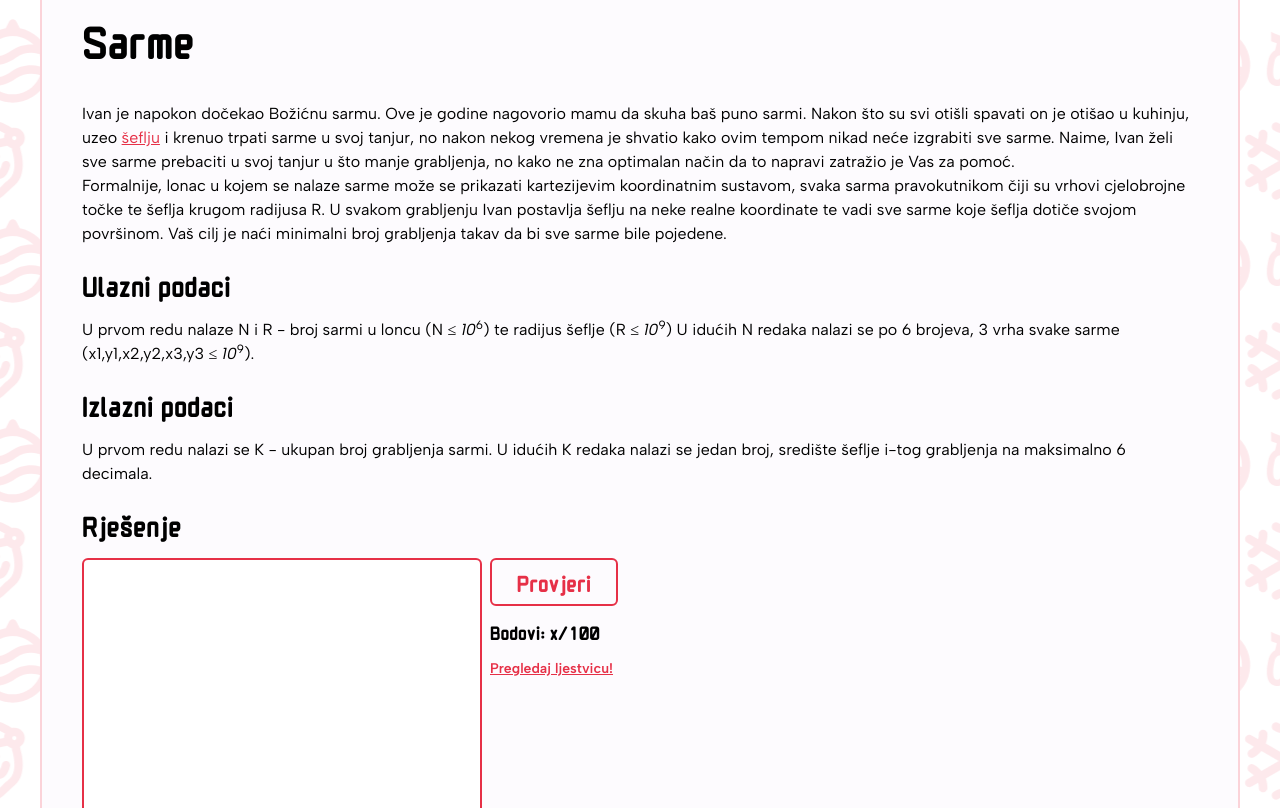
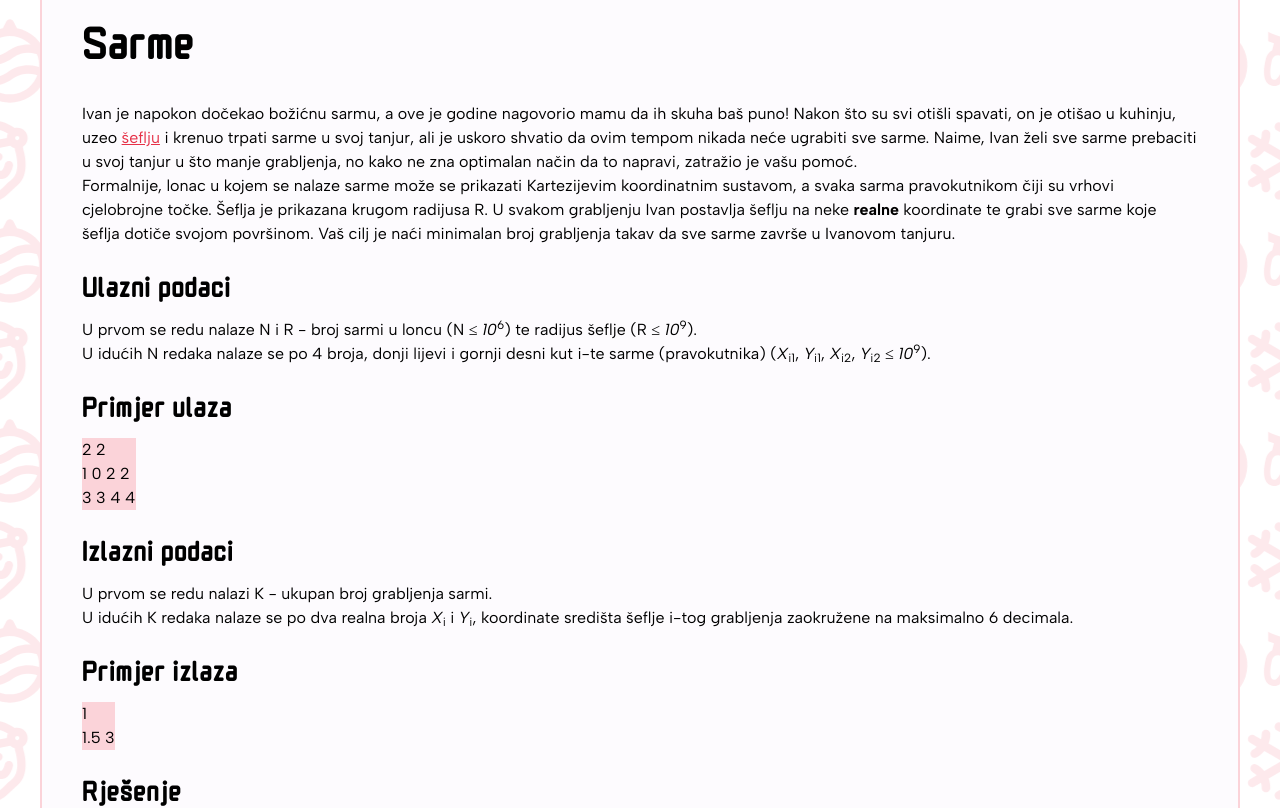
Before and after one commit to x-fer/dosasce-2023-web, a React (Vite) app: page /problem/1 in a window 1280 px wide. Shown: the part 649-1457 px from the top of the page. Built offline with nearby package versions, Linux system fonts and the light colour scheme; no server answers.

Commit message:
Maja gledaj

```diff
--- a/src/screens/problems/FirstProblem.tsx
+++ b/src/screens/problems/FirstProblem.tsx
@@ -16,8 +16,8 @@ const FirstProblem = () => {
         <ProblemPage image={sarme}>
           <Title type="title">Sarme</Title>
           <p className="paragraph">
-            Ivan je napokon dočekao Božićnu sarmu. Ove je godine nagovorio mamu da skuha baš puno sarmi. Nakon što su
-            svi otišli spavati on je otišao u kuhinju, uzeo{' '}
+            Ivan je napokon dočekao božićnu sarmu, a ove je godine nagovorio mamu da ih skuha baš puno! Nakon što su svi
+            otišli spavati, on je otišao u kuhinju, uzeo{' '}
             <a
               href="https://www.klubputnika.org/zbirka/putoskop/3822-seflja-paljak-kaciol-grabljaca-kutlaca-ili-pak-zaimaca"
               className="text-red underline"
@@ -25,29 +25,48 @@ const FirstProblem = () => {
             >
               šeflju
             </a>{' '}
-            i krenuo trpati sarme u svoj tanjur, no nakon nekog vremena je shvatio kako ovim tempom nikad neće izgrabiti
-            sve sarme. Naime, Ivan želi sve sarme prebaciti u svoj tanjur u što manje grabljenja, no kako ne zna
-            optimalan način da to napravi zatražio je Vas za pomoć.
+            i krenuo trpati sarme u svoj tanjur, ali je uskoro shvatio da ovim tempom nikada neće ugrabiti sve sarme.
+            Naime, Ivan želi sve sarme prebaciti u svoj tanjur u što manje grabljenja, no kako ne zna optimalan način da
+            to napravi, zatražio je vašu pomoć.
           </p>
           <p className="paragraph">
-            Formalnije, lonac u kojem se nalaze sarme može se prikazati kartezijevim koordinatnim sustavom, svaka sarma
-            pravokutnikom čiji su vrhovi cjelobrojne točke te šeflja krugom radijusa R. U svakom grabljenju Ivan
-            postavlja šeflju na neke realne koordinate te vadi sve sarme koje šeflja dotiče svojom površinom. Vaš cilj
-            je naći minimalni broj grabljenja takav da bi sve sarme bile pojedene.
+            Formalnije, lonac u kojem se nalaze sarme može se prikazati Kartezijevim koordinatnim sustavom, a svaka
+            sarma pravokutnikom čiji su vrhovi cjelobrojne točke. Šeflja je prikazana krugom radijusa R. U svakom
+            grabljenju Ivan postavlja šeflju na neke <b>realne</b> koordinate te grabi sve sarme koje šeflja dotiče
+            svojom površinom. Vaš cilj je naći minimalan broj grabljenja takav da sve sarme završe u Ivanovom tanjuru.
           </p>
           <Title type="subtitle">Ulazni podaci</Title>
           <p className="paragraph">
-            U prvom redu nalaze N i R - broj sarmi u loncu (N ≤ <var>10</var>
+            U prvom se redu nalaze N i R - broj sarmi u loncu (N ≤ <var>10</var>
             <sup>6</sup>) te radijus šeflje (R ≤ <var>10</var>
-            <sup>9</sup>) U idućih N redaka nalazi se po 6 brojeva, 3 vrha svake sarme (x1,y1,x2,y2,x3,y3 ≤{' '}
-            <var>10</var>
+            <sup>9</sup>).
+            <br />U idućih N redaka nalaze se po 4 broja, donji lijevi i gornji desni kut i-te sarme (pravokutnika) (
+            <var>X</var>
+            <sub>i1</sub>, <var>Y</var>
+            <sub>i1</sub>, <var>X</var>
+            <sub>i2</sub>, <var>Y</var>
+            <sub>i2</sub> ≤ <var>10</var>
             <sup>9</sup>).
           </p>
+          <Title type="subtitle">Primjer ulaza</Title>
+          <pre className="paragraph w-max bg-light-red">
+            {`2 2
+1 0 2 2
+3 3 4 4`}
+          </pre>
           <Title type="subtitle">Izlazni podaci</Title>
           <p className="paragraph">
-            U prvom redu nalazi se K - ukupan broj grabljenja sarmi. U idućih K redaka nalazi se jedan broj, središte
-            šeflje i-tog grabljenja na maksimalno 6 decimala.
+            U prvom se redu nalazi K - ukupan broj grabljenja sarmi.
+            <br />U idućih K redaka nalaze se po dva realna broja <var>X</var>
+            <sub>i</sub> i <var>Y</var>
+            <sub>i</sub>, koordinate središta šeflje i-tog grabljenja zaokružene na maksimalno 6 decimala.
           </p>
+
+          <Title type="subtitle">Primjer izlaza</Title>
+          <pre className="paragraph paragraph w-max bg-light-red">
+            {`1
+1.5 3`}
+          </pre>
 
           <Title type="subtitle">Rješenje</Title>
 
```
